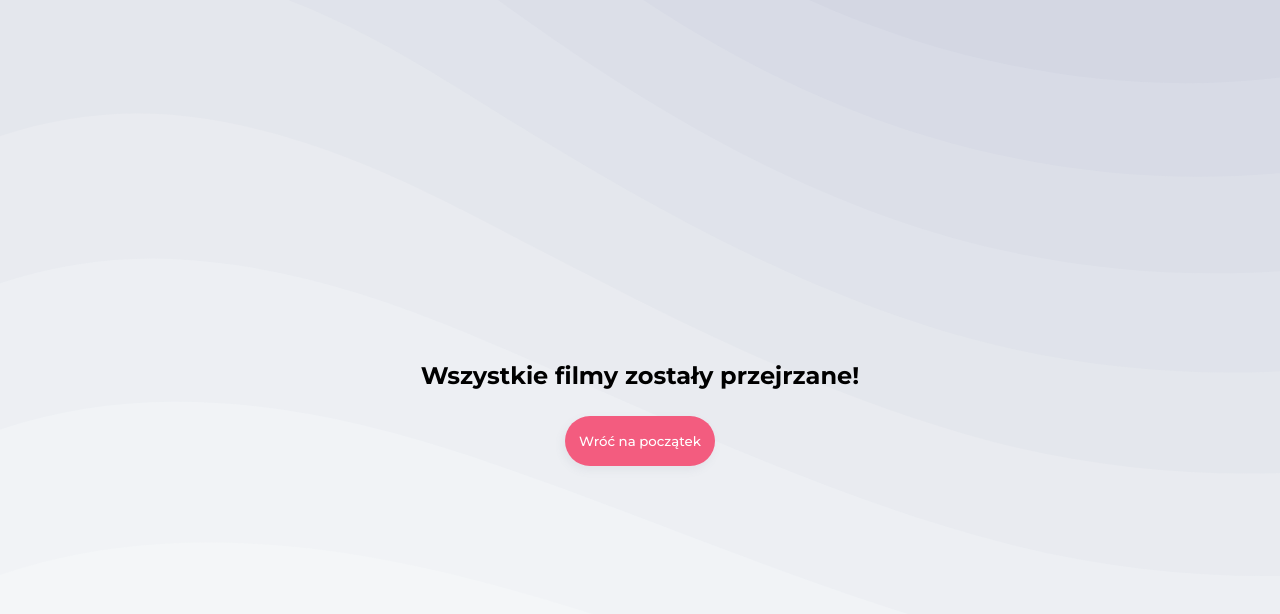
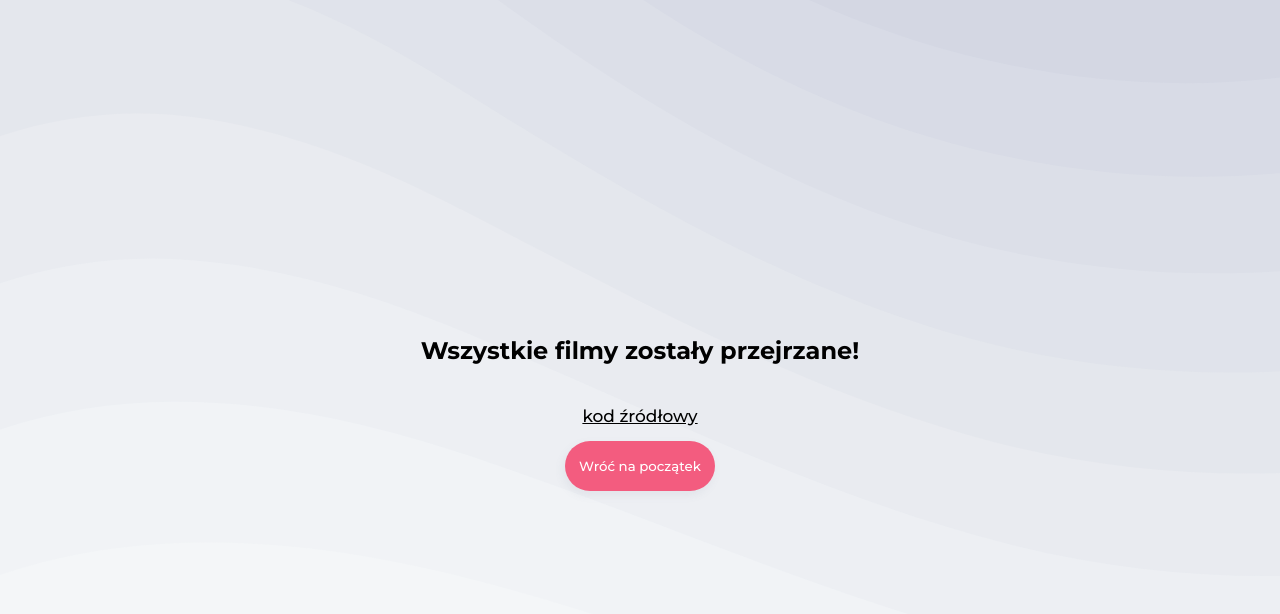
Before and after one commit to TeodorWolski/tinder4movies, a React (Create React App) app: page /end in a window 1280 px wide. Shown: the top 614 px of the page. Built offline with nearby package versions, Linux system fonts and the light colour scheme.

Commit message:
Adding link to the source code

```diff
--- a/src/views/End/End.styles.ts
+++ b/src/views/End/End.styles.ts
@@ -5,6 +5,12 @@ export const Wrapper = styled.div`
   flex-direction: column;
   align-items: center;
   justify-content: space-around;
+
+  a {
+    font-size: ${({ theme }) => theme.fontSize.l};
+    padding: 1.5rem;
+    color: black;
+  }
 `;
 
 export const Heading = styled.h1`
--- a/src/views/End/End.tsx
+++ b/src/views/End/End.tsx
@@ -2,10 +2,10 @@ import { useNavigate } from 'react-router-dom';
 import { Heading, Button, Wrapper } from './End.styles';
 const End = () => {
   const navigate = useNavigate();
-
   return (
     <Wrapper>
       <Heading>Wszystkie filmy zostały przejrzane!</Heading>
+      <a href="https://github.com/TeodorWolski/tinder4movies">kod źródłowy</a>
       <Button onClick={() => navigate('/')}>Wróć na początek</Button>
     </Wrapper>
   );
```
